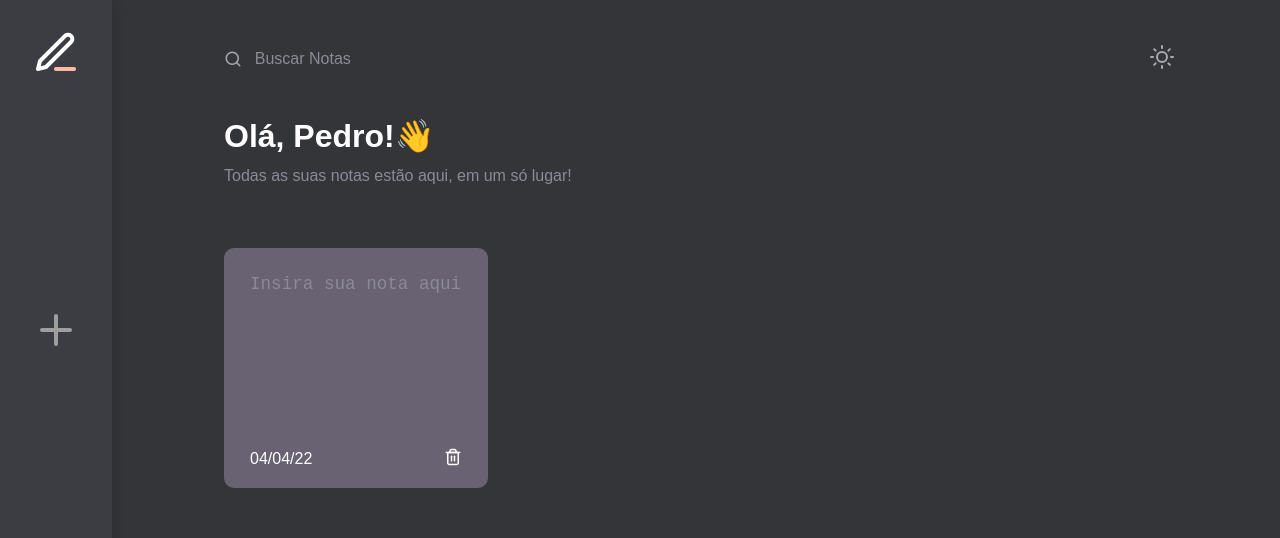
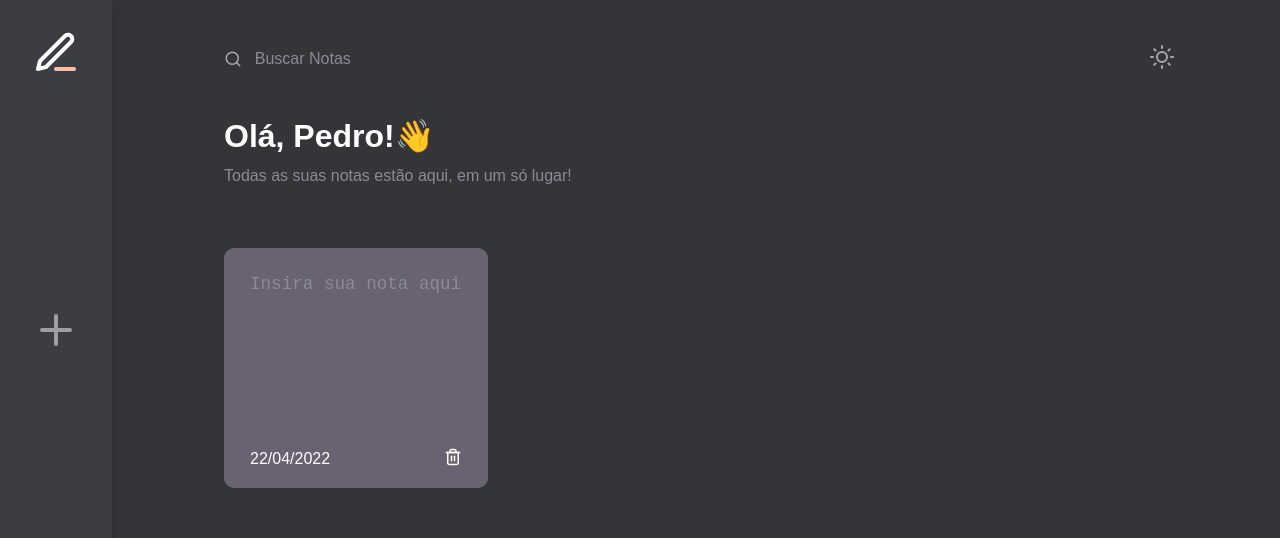
Before and after one commit to pedroHenrique013/note-me, a React (Vite) app: page / in a window 1280 px wide. Shown: the top 538 px of the page. Built offline with nearby package versions, Linux system fonts and the light colour scheme.

Commit message:
feat: Função de remover nota passado como propriedade para o componente Main e Para o componenete NoteCard

```diff
--- a/src/components/Main/index.jsx
+++ b/src/components/Main/index.jsx
@@ -2,11 +2,11 @@ import { Greeting } from '../Greeting';
 import { NoteCard } from '../NoteCard';
 import {MainContent} from './styles';
 
-export function Main() {
+export function Main({notes, removeNotes}) {
     return (
         <MainContent>
             <Greeting />
-            <NoteCard />
+            <NoteCard notes={notes} removeNotes={removeNotes}/>
         </MainContent>
     );
 }
--- a/src/components/NoteCard/index.jsx
+++ b/src/components/NoteCard/index.jsx
@@ -1,20 +1,22 @@
 import trashImg from "../../assets/trash.svg";
 import { NoteListContent, NotesItem, FooterNote } from "./styles";
 
-export function NoteCard() {
+export function NoteCard({notes, removeNotes}) {
   return (
     <NoteListContent>
-      <NotesItem>
+      {notes.map(note => (
+        <NotesItem key={note.id}>
         <textarea
             placeholder="Insira sua nota aqui"
         />
         <FooterNote>
-          <span>04/04/22</span>
-          <button>
+          <span>{new Date().toLocaleDateString("pt-BR")}</span>
+          <button onClick={() => removeNotes(note.id)}>
             <img src={trashImg} alt="Icone de uma lixeira" />
           </button>
         </FooterNote>
-      </NotesItem>
+        </NotesItem>
+      ))}
     </NoteListContent>
   );
 }
```
